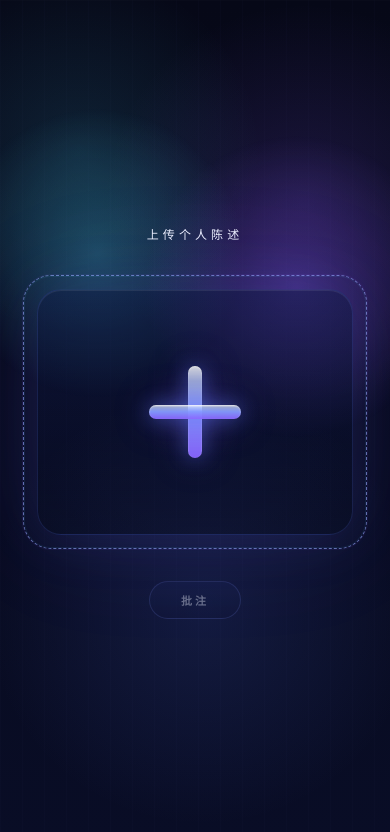
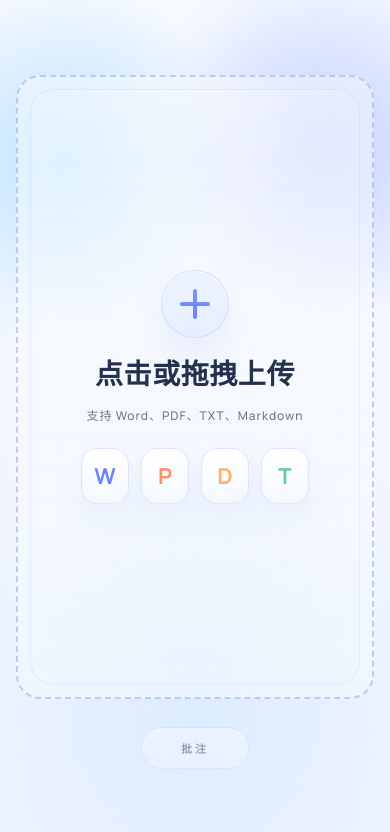
Before and after one commit to tank798/personal-statement, a plain HTML site: page docs/index.html in a window 390 px wide. Drawn offline with Linux system fonts and the light colour scheme.

Commit message:
Unify Pages blue-white visual system

```diff
--- a/docs/app.js
+++ b/docs/app.js
@@ -44,6 +44,7 @@ function setView(view) {
   document.body.dataset.view = view;
   uploadView.hidden = view !== "upload";
   reviewView.hidden = view !== "review";
+  window.scrollTo(0, 0);
 }
 
 function activateComment(paragraphId) {
@@ -97,7 +98,7 @@ function queueAutoAdvance() {
     if (selected && document.body.dataset.view === "upload") {
       showReview();
     }
-  }, 180);
+  }, 90);
 }
 
 function setSelectedFile(file) {
--- a/docs/index.html
+++ b/docs/index.html
@@ -6,31 +6,43 @@
     <title>Statement Margin</title>
     <meta
       name="description"
-      content="Static personal statement review prototype with futuristic upload page and annotation layout."
+      content="Static personal statement review prototype with a minimal blue-white upload page and annotation layout."
     />
     <link rel="preconnect" href="https://fonts.googleapis.com" />
     <link rel="preconnect" href="https://fonts.gstatic.com" crossorigin />
     <link
-      href="https://fonts.googleapis.com/css2?family=Manrope:wght@400;500;600;700&display=swap"
+      href="https://fonts.googleapis.com/css2?family=Manrope:wght@400;500;600;700&family=Noto+Sans+SC:wght@400;500;600;700&display=swap"
       rel="stylesheet"
     />
     <link rel="stylesheet" href="./styles.css" />
   </head>
   <body data-view="upload">
-    <div class="surface-grain" aria-hidden="true"></div>
-    <div class="ambient ambient-blue" aria-hidden="true"></div>
-    <div class="ambient ambient-violet" aria-hidden="true"></div>
+    <div class="surface-grid" aria-hidden="true"></div>
+    <div class="surface-glow surface-glow-left" aria-hidden="true"></div>
+    <div class="surface-glow surface-glow-right" aria-hidden="true"></div>
 
     <main class="app-shell">
       <section class="upload-view" id="upload-view">
         <form id="review-form" class="upload-stage" aria-label="上传个人陈述">
-          <h1 class="upload-title">上传个人陈述</h1>
-
           <label for="file-input" class="dropzone" id="dropzone" aria-label="上传个人陈述文件">
             <input id="file-input" type="file" accept=".pdf,.doc,.docx,.txt,.md" />
             <span class="dropzone-frame" aria-hidden="true"></span>
-            <span class="dropzone-glow" aria-hidden="true"></span>
-            <span class="plus-glyph" aria-hidden="true"></span>
+            <span class="dropzone-halo" aria-hidden="true"></span>
+
+            <span class="dropzone-content">
+              <span class="plus-orb" aria-hidden="true">
+                <span class="plus-glyph" aria-hidden="true"></span>
+              </span>
+              <span class="upload-headline">点击或拖拽上传</span>
+              <span class="upload-subtitle">支持 Word、PDF、TXT、Markdown</span>
+
+              <span class="file-types" aria-hidden="true">
+                <span class="file-chip file-chip-word">W</span>
+                <span class="file-chip file-chip-pdf">P</span>
+                <span class="file-chip file-chip-doc">D</span>
+                <span class="file-chip file-chip-text">T</span>
+              </span>
+            </span>
           </label>
 
           <button class="minimal-button" id="confirm-button" type="submit" disabled>批注</button>
--- a/docs/styles.css
+++ b/docs/styles.css
@@ -1,24 +1,16 @@
 :root {
-  --upload-bg: #060817;
-  --upload-bg-deep: #090d26;
-  --upload-ink: #eef2ff;
-  --upload-ink-soft: rgba(222, 230, 255, 0.78);
-  --upload-line: rgba(153, 174, 255, 0.62);
-  --upload-line-soft: rgba(111, 129, 255, 0.24);
-  --upload-card: rgba(12, 18, 48, 0.58);
-  --upload-blue: #5c7cff;
-  --upload-violet: #8c5bff;
-  --upload-cyan: #4dd9ff;
-  --review-bg-top: #f4eee4;
-  --review-bg-bottom: #ebe3d8;
-  --review-highlight: rgba(255, 253, 249, 0.9);
-  --review-mid: rgba(241, 233, 222, 0.92);
-  --review-ink: #403731;
-  --review-ink-soft: rgba(64, 55, 49, 0.68);
-  --review-redline: #b24f38;
-  --review-panel: rgba(251, 246, 239, 0.76);
-  --review-panel-strong: rgba(255, 252, 247, 0.9);
-  --review-line: rgba(101, 89, 80, 0.12);
+  --page-bg: #f5f9ff;
+  --page-bg-deep: #edf3ff;
+  --page-panel: rgba(255, 255, 255, 0.82);
+  --page-panel-strong: rgba(255, 255, 255, 0.94);
+  --page-line: rgba(143, 168, 232, 0.34);
+  --page-line-strong: rgba(123, 151, 227, 0.56);
+  --page-ink: #24314d;
+  --page-ink-soft: rgba(36, 49, 77, 0.64);
+  --page-accent: #6b84ff;
+  --page-accent-soft: rgba(107, 132, 255, 0.16);
+  --page-accent-bright: #8fd9ff;
+  --page-redline: #d04a57;
 }
 
 * {
@@ -36,25 +28,14 @@ html {
 body {
   margin: 0;
   min-height: 100vh;
-  font-family: "Manrope", "Helvetica Neue", Arial, sans-serif;
-  transition: background 240ms ease, color 240ms ease;
-}
-
-body[data-view="upload"] {
-  color: var(--upload-ink);
+  color: var(--page-ink);
+  font-family: "Manrope", "Noto Sans SC", "Helvetica Neue", Arial, sans-serif;
   background:
-    radial-gradient(circle at 20% 18%, rgba(77, 217, 255, 0.12), transparent 24%),
-    radial-gradient(circle at 78% 24%, rgba(140, 91, 255, 0.16), transparent 28%),
-    radial-gradient(circle at 52% 72%, rgba(92, 124, 255, 0.14), transparent 34%),
-    linear-gradient(180deg, var(--upload-bg) 0%, var(--upload-bg-deep) 100%);
-}
-
-body[data-view="review"] {
-  color: var(--review-ink);
-  background:
-    radial-gradient(circle at 50% 44%, var(--review-highlight) 0%, var(--review-mid) 20%, rgba(235, 227, 216, 0.75) 35%, transparent 56%),
-    radial-gradient(circle at 50% 47%, transparent 0%, rgba(216, 204, 190, 0.34) 58%, rgba(207, 194, 178, 0.48) 78%, transparent 100%),
-    linear-gradient(180deg, var(--review-bg-top) 0%, var(--review-bg-bottom) 100%);
+    radial-gradient(circle at 18% 18%, rgba(157, 203, 255, 0.34), transparent 22%),
+    radial-gradient(circle at 82% 16%, rgba(137, 164, 255, 0.26), transparent 24%),
+    radial-gradient(circle at 50% 84%, rgba(196, 225, 255, 0.42), transparent 34%),
+    linear-gradient(180deg, var(--page-bg) 0%, var(--page-bg-deep) 100%);
+  transition: background 220ms ease, color 220ms ease;
 }
 
 button,
@@ -66,91 +47,69 @@ button {
   border: 0;
 }
 
-.surface-grain,
-.ambient {
+.surface-grid,
+.surface-glow {
   position: fixed;
   inset: 0;
   pointer-events: none;
 }
 
-body[data-view="upload"] .surface-grain {
-  opacity: 0.18;
+.surface-grid {
+  opacity: 0.58;
   background-image:
-    linear-gradient(rgba(255, 255, 255, 0.06) 1px, transparent 1px),
-    linear-gradient(90deg, rgba(92, 124, 255, 0.08) 1px, transparent 1px);
-  background-size: 100% 100%, 22px 22px;
-  mix-blend-mode: screen;
+    linear-gradient(rgba(255, 255, 255, 0.4) 1px, transparent 1px),
+    linear-gradient(90deg, rgba(207, 220, 252, 0.34) 1px, transparent 1px);
+  background-size: 100% 100%, 28px 28px;
+  mask-image: radial-gradient(circle at center, rgba(0, 0, 0, 0.86), transparent 88%);
 }
 
-body[data-view="review"] .surface-grain {
-  opacity: 0.1;
-  background-image:
-    radial-gradient(circle at 20% 20%, rgba(255, 255, 255, 0.5) 0.4px, transparent 0.8px),
-    radial-gradient(circle at 70% 65%, rgba(52, 43, 36, 0.08) 0.5px, transparent 1px);
-  background-size: 18px 18px, 24px 24px;
-  mix-blend-mode: soft-light;
+.surface-glow {
+  opacity: 0.85;
 }
 
-.ambient {
-  opacity: 0;
-  transition: opacity 240ms ease;
+.surface-glow-left {
+  background: radial-gradient(circle at 16% 20%, rgba(143, 217, 255, 0.34), transparent 24%);
 }
 
-body[data-view="upload"] .ambient {
-  opacity: 1;
-}
-
-.ambient-blue {
-  background: radial-gradient(circle at 25% 30%, rgba(77, 217, 255, 0.28), transparent 22%);
-}
-
-.ambient-violet {
-  background: radial-gradient(circle at 76% 34%, rgba(140, 91, 255, 0.34), transparent 24%);
+.surface-glow-right {
+  background: radial-gradient(circle at 84% 18%, rgba(129, 151, 255, 0.24), transparent 22%);
 }
 
 .app-shell {
   position: relative;
   min-height: 100vh;
-  padding: clamp(18px, 3vw, 40px);
+  padding: clamp(18px, 2.6vw, 36px);
 }
 
 .upload-view {
-  min-height: calc(100vh - 2 * clamp(18px, 3vw, 40px));
+  min-height: calc(100vh - 2 * clamp(18px, 2.6vw, 36px));
   display: grid;
   place-items: center;
 }
 
 .upload-stage {
-  width: min(760px, 100%);
+  width: min(1760px, 100%);
   display: grid;
   justify-items: center;
-  row-gap: 32px;
-}
-
-.upload-title {
-  margin: 0;
-  color: var(--upload-ink);
-  font-size: clamp(12px, 1vw, 14px);
-  font-weight: 500;
-  letter-spacing: 0.34em;
-  text-transform: uppercase;
-  text-align: center;
+  gap: 28px;
 }
 
 .dropzone {
   position: relative;
   display: grid;
   place-items: center;
-  width: min(74vw, 620px);
-  aspect-ratio: 16 / 10;
+  width: min(96vw, 1800px);
+  min-height: clamp(560px, 76vh, 900px);
   cursor: pointer;
-  transition: transform 220ms ease, filter 220ms ease;
+  isolation: isolate;
+  transition: transform 200ms ease, filter 200ms ease;
 }
 
 .dropzone:hover,
-.dropzone.dragover {
+.dropzone.dragover,
+.dropzone.has-file {
   transform: translateY(-2px);
-  filter: saturate(1.08);
+  filter: saturate(1.04);
 }
 
 .dropzone input {
@@ -162,35 +121,50 @@ body[data-view="upload"] .ambient {
 }
 
 .dropzone-frame,
-.dropzone-glow {
+.dropzone-halo {
   position: absolute;
   inset: 0;
-  border-radius: 36px;
+  border-radius: 34px;
 }
 
 .dropzone-frame {
-  border: 1.5px dashed var(--upload-line);
-  box-shadow:
-    inset 0 0 0 1px rgba(77, 217, 255, 0.08),
-    0 0 0 1px rgba(140, 91, 255, 0.08);
+  border: 2px dashed rgba(157, 177, 238, 0.62);
+  background: linear-gradient(180deg, rgba(255, 255, 255, 0.4), rgba(247, 251, 255, 0.48));
 }
 
-.dropzone-glow {
+.dropzone-halo {
   inset: 14px;
-  border: 1px solid rgba(92, 124, 255, 0.16);
-  background: linear-gradient(180deg, rgba(18, 28, 78, 0.5), rgba(10, 15, 38, 0.18));
+  border: 1px solid rgba(121, 152, 243, 0.12);
+  background: radial-gradient(circle at top, rgba(255, 255, 255, 0.28), transparent 54%);
+}
+
+.dropzone-content {
+  position: relative;
+  z-index: 2;
+  display: grid;
+  justify-items: center;
+  gap: 18px;
+  padding: 32px;
+  text-align: center;
+}
+
+.plus-orb {
+  display: grid;
+  place-items: center;
+  width: 78px;
+  height: 78px;
+  border-radius: 999px;
+  border: 1px solid rgba(131, 157, 255, 0.22);
+  background: linear-gradient(180deg, rgba(237, 242, 255, 0.96), rgba(227, 236, 255, 0.88));
   box-shadow:
-    inset 0 1px 0 rgba(255, 255, 255, 0.08),
-    0 0 60px rgba(92, 124, 255, 0.14),
-    0 0 120px rgba(140, 91, 255, 0.1);
+    inset 0 1px 0 rgba(255, 255, 255, 0.85),
+    0 18px 34px rgba(149, 170, 232, 0.16);
 }
 
 .plus-glyph {
   position: relative;
-  width: 118px;
-  height: 118px;
-  z-index: 2;
-  transition: transform 220ms ease, filter 220ms ease;
+  width: 30px;
+  height: 30px;
 }
 
 .plus-glyph::before,
@@ -200,73 +174,111 @@ body[data-view="upload"] .ambient {
   top: 50%;
   left: 50%;
   border-radius: 999px;
-  background:
-    linear-gradient(180deg, rgba(255, 255, 255, 0.82) 0%, rgba(192, 208, 255, 0.78) 16%, rgba(133, 154, 255, 0.96) 48%, rgba(137, 102, 255, 0.96) 100%);
-  box-shadow:
-    0 0 20px rgba(92, 124, 255, 0.48),
-    0 0 38px rgba(140, 91, 255, 0.36),
-    inset 0 1px 2px rgba(255, 255, 255, 0.4);
+  background: linear-gradient(180deg, #7b95ff 0%, #6685ff 100%);
+  transform: translate(-50%, -50%);
 }
 
 .plus-glyph::before {
-  width: 16px;
-  height: 118px;
-  transform: translate(-50%, -50%);
+  width: 4px;
+  height: 30px;
 }
 
 .plus-glyph::after {
-  width: 118px;
-  height: 16px;
-  transform: translate(-50%, -50%);
+  width: 30px;
+  height: 4px;
 }
 
-.dropzone.has-file .dropzone-frame,
-.dropzone:hover .dropzone-frame,
-.dropzone.dragover .dropzone-frame {
-  border-color: rgba(177, 197, 255, 0.9);
+.upload-headline {
+  color: var(--page-ink);
+  font-family: "Noto Sans SC", "Manrope", sans-serif;
+  font-size: clamp(30px, 2.8vw, 44px);
+  font-weight: 600;
+  letter-spacing: 0.02em;
 }
 
-.dropzone.has-file .plus-glyph,
-.dropzone:hover .plus-glyph,
-.dropzone.dragover .plus-glyph {
-  transform: scale(1.03);
-  filter: brightness(1.08);
+.upload-subtitle {
+  color: var(--page-ink-soft);
+  font-size: clamp(13px, 1vw, 15px);
+  font-weight: 500;
+  letter-spacing: 0.1em;
+}
+
+.file-types {
+  display: inline-flex;
+  align-items: center;
+  gap: 18px;
+  margin-top: 10px;
+}
+
+.file-chip {
+  display: grid;
+  place-items: center;
+  width: 54px;
+  height: 64px;
+  border-radius: 16px;
+  border: 1px solid rgba(166, 183, 239, 0.3);
+  background: linear-gradient(180deg, rgba(255, 255, 255, 0.96), rgba(244, 248, 255, 0.9));
+  color: var(--page-accent);
+  font-size: 26px;
+  font-weight: 700;
+  box-shadow: 0 14px 30px rgba(157, 177, 238, 0.12);
+}
+
+.file-chip-pdf {
+  color: #ff9069;
+}
+
+.file-chip-doc {
+  color: #ffb168;
+}
+
+.file-chip-text {
+  color: #5fcaa0;
+}
+
+.dropzone:hover .dropzone-frame,
+.dropzone.dragover .dropzone-frame,
+.dropzone.has-file .dropzone-frame {
+  border-color: var(--page-line-strong);
+}
+
+.dropzone:hover .plus-orb,
+.dropzone.dragover .plus-orb,
+.dropzone.has-file .plus-orb {
+  box-shadow:
+    inset 0 1px 0 rgba(255, 255, 255, 0.86),
+    0 20px 34px rgba(135, 164, 255, 0.2),
+    0 0 0 8px rgba(107, 132, 255, 0.05);
 }
 
 .minimal-button {
-  min-width: 92px;
-  min-height: 38px;
-  padding: 0 18px;
+  min-width: 108px;
+  min-height: 42px;
+  padding: 0 22px;
   border-radius: 999px;
-  border: 1px solid rgba(126, 146, 255, 0.42);
-  background: linear-gradient(180deg, rgba(25, 35, 86, 0.84), rgba(14, 20, 54, 0.84));
-  color: var(--upload-ink);
+  border: 1px solid rgba(130, 156, 238, 0.34);
+  background: linear-gradient(180deg, rgba(255, 255, 255, 0.94), rgba(241, 246, 255, 0.96));
+  color: var(--page-ink);
+  font-size: 11px;
+  font-weight: 700;
   letter-spacing: 0.28em;
-  font-size: 11px;
-  font-weight: 600;
-  text-transform: uppercase;
   text-align: center;
-  box-shadow:
-    0 0 0 1px rgba(255, 255, 255, 0.05) inset,
-    0 10px 30px rgba(92, 124, 255, 0.26);
+  box-shadow: 0 16px 34px rgba(143, 168, 232, 0.14);
   cursor: pointer;
   transition: transform 180ms ease, border-color 180ms ease, box-shadow 180ms ease, opacity 180ms ease;
 }
 
 .minimal-button:disabled {
   cursor: not-allowed;
-  opacity: 0.38;
+  opacity: 0.42;
   box-shadow: none;
 }
 
 .minimal-button:hover:enabled,
 .minimal-button:focus-visible {
   transform: translateY(-1px);
-  border-color: rgba(168, 184, 255, 0.74);
-  box-shadow:
-    0 0 0 1px rgba(255, 255, 255, 0.06) inset,
-    0 14px 36px rgba(92, 124, 255, 0.32),
-    0 0 22px rgba(140, 91, 255, 0.2);
+  border-color: rgba(112, 140, 223, 0.46);
+  box-shadow: 0 18px 38px rgba(143, 168, 232, 0.18);
   outline: none;
 }
 
@@ -283,13 +295,13 @@ body[data-view="upload"] .ambient {
 }
 
 .review-view {
-  width: min(1360px, 100%);
+  width: min(1460px, 100%);
   margin: 0 auto;
 }
 
 .review-layout {
   display: grid;
-  grid-template-columns: minmax(0, 7fr) minmax(280px, 3fr);
+  grid-template-columns: minmax(0, 7fr) minmax(300px, 3fr);
   gap: 24px;
   align-items: start;
 }
@@ -300,40 +312,43 @@ body[data-view="upload"] .ambient {
 }
 
 .document-card {
-  min-height: calc(100vh - 2 * clamp(18px, 3vw, 40px));
-  padding: 34px 36px;
-  border-radius: 30px;
-  border: 1px solid var(--review-line);
-  background: var(--review-panel);
+  min-height: calc(100vh - 2 * clamp(18px, 2.6vw, 36px));
+  padding: 30px;
+  border-radius: 32px;
+  border: 1px solid rgba(141, 167, 230, 0.24);
+  background: var(--page-panel);
+  box-shadow: 0 28px 56px rgba(166, 186, 238, 0.18);
+  backdrop-filter: blur(18px);
 }
 
 .manuscript {
   display: grid;
-  gap: 30px;
+  gap: 24px;
 }
 
 .manuscript-section {
   padding: 28px 30px;
-  border-radius: 22px;
-  border: 1px solid rgba(101, 89, 80, 0.08);
-  background: rgba(255, 252, 247, 0.7);
-  transition: border-color 180ms ease, background 180ms ease;
+  border-radius: 24px;
+  border: 1px solid rgba(148, 173, 233, 0.18);
+  background: rgba(255, 255, 255, 0.72);
+  transition: border-color 180ms ease, background 180ms ease, box-shadow 180ms ease;
 }
 
 .manuscript-section.active {
-  border-color: rgba(101, 89, 80, 0.18);
-  background: var(--review-panel-strong);
+  border-color: rgba(116, 144, 228, 0.42);
+  background: rgba(255, 255, 255, 0.92);
+  box-shadow: 0 18px 34px rgba(176, 196, 245, 0.18);
 }
 
 .section-redline {
-  color: var(--review-ink);
+  color: var(--page-ink);
   white-space: pre-wrap;
   font-size: 20px;
   line-height: 1.95;
 }
 
 .redline-insert {
-  color: var(--review-redline);
+  color: var(--page-redline);
 }
 
 .comments-column {
@@ -343,10 +358,10 @@ body[data-view="upload"] .ambient {
 
 .comments-title {
   margin: 0;
-  color: var(--review-ink);
+  color: var(--page-ink);
   font-size: 16px;
-  font-weight: 600;
-  letter-spacing: 0.18em;
+  font-weight: 700;
+  letter-spacing: 0.16em;
   text-align: left;
 }
 
@@ -358,36 +373,49 @@ body[data-view="upload"] .ambient {
 .comment-card {
   width: 100%;
   padding: 22px 24px;
-  border-radius: 22px;
-  border: 1px solid var(--review-line);
-  background: var(--review-panel-strong);
+  border-radius: 24px;
+  border: 1px solid rgba(143, 168, 232, 0.2);
+  background: var(--page-panel-strong);
   text-align: left;
   cursor: pointer;
-  transition: border-color 180ms ease, background 180ms ease;
+  box-shadow: 0 18px 34px rgba(173, 191, 241, 0.14);
+  transition: border-color 180ms ease, background 180ms ease, transform 180ms ease, box-shadow 180ms ease;
+}
+
+.comment-card:hover,
+.comment-card:focus-visible {
+  transform: translateY(-1px);
+  border-color: rgba(122, 149, 230, 0.34);
+  outline: none;
 }
 
 .comment-card.active {
-  border-color: rgba(101, 89, 80, 0.22);
-  background: rgba(255, 252, 247, 0.98);
+  border-color: rgba(112, 140, 223, 0.46);
+  background: rgba(255, 255, 255, 0.98);
+  box-shadow: 0 20px 40px rgba(173, 191, 241, 0.2);
 }
 
 .comment-title {
   display: block;
   margin-bottom: 10px;
-  color: var(--review-ink);
+  color: var(--page-ink);
   font-size: 22px;
-  font-weight: 600;
+  font-weight: 700;
   line-height: 1.35;
 }
 
 .comment-body {
   margin: 0;
-  color: var(--review-ink-soft);
+  color: var(--page-ink-soft);
   font-size: 16px;
   line-height: 1.8;
 }
 
 @media (max-width: 1080px) {
+  .dropzone {
+    min-height: clamp(480px, 64vh, 680px);
+  }
+
   .review-layout {
     grid-template-columns: 1fr;
   }
@@ -407,31 +435,44 @@ body[data-view="upload"] .ambient {
   }
 
   .dropzone {
-    width: min(88vw, 420px);
-    aspect-ratio: 5 / 4;
+    width: calc(100vw - 32px);
+    min-height: 74vh;
   }
 
-  .dropzone-frame {
-    border-radius: 28px;
-  }
-
-  .dropzone-glow {
+  .dropzone-frame,
+  .dropzone-halo {
     border-radius: 24px;
   }
 
-  .plus-glyph {
-    width: 92px;
-    height: 92px;
+  .dropzone-content {
+    gap: 14px;
+    padding: 24px;
   }
 
-  .plus-glyph::before {
-    width: 14px;
-    height: 92px;
+  .plus-orb {
+    width: 68px;
+    height: 68px;
   }
 
-  .plus-glyph::after {
-    width: 92px;
-    height: 14px;
+  .upload-headline {
+    font-size: 28px;
+  }
+
+  .upload-subtitle {
+    font-size: 12px;
+    letter-spacing: 0.08em;
+  }
+
+  .file-types {
+    gap: 12px;
+    flex-wrap: wrap;
+    justify-content: center;
+  }
+
+  .file-chip {
+    width: 48px;
+    height: 56px;
+    font-size: 22px;
   }
 
   .document-card {
```
